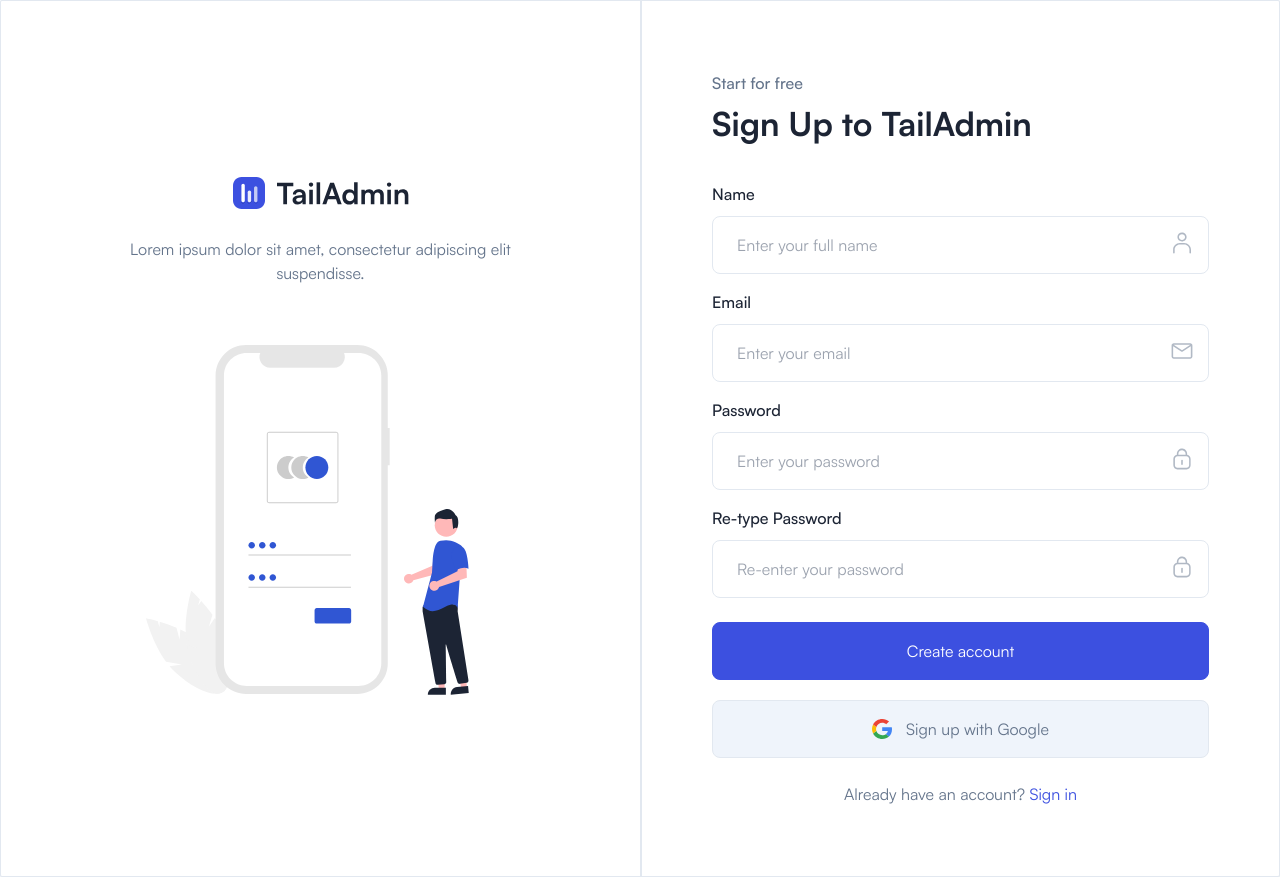
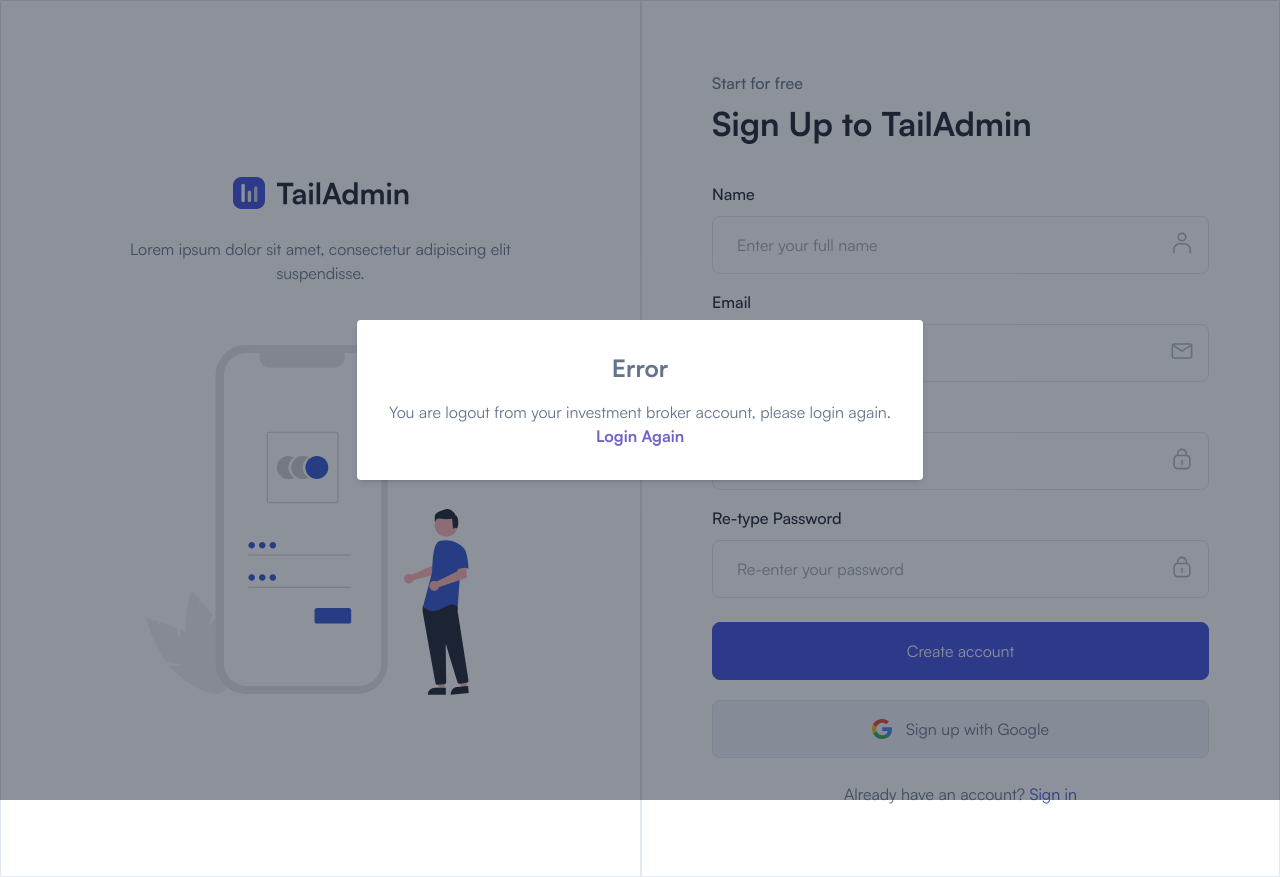
Before and after one commit to ridhampansuriya2000/EsTrading, a React (Vite) app: page /auth/signup in a window 1280 px wide. Built offline with nearby package versions, Linux system fonts and the light colour scheme.

Commit message:
add logout page

```diff
--- a/src/App.tsx
+++ b/src/App.tsx
@@ -7,11 +7,13 @@
 import SignUp from './pages/Authentication/SignUp';
 import Loader from './common/Loader';
 import routes from './routes';
+import Model from './components/LogOutModel';
 
 const DefaultLayout = lazy(() => import('./layout/DefaultLayout'));
 
 function App() {
   const [loading, setLoading] = useState<boolean>(true);
+  const [openModel,setOpenModel]=useState(true)
 
   useEffect(() => {
     setTimeout(() => setLoading(false), 1000);
@@ -29,7 +31,7 @@
       <Routes>
         <Route path="/auth/signin" element={<SignIn />} />
         <Route path="/auth/signup" element={<SignUp />} />
-        <Route element={<DefaultLayout />}>
+        <Route element={<DefaultLayout setOpenModel={setOpenModel} />}>
           <Route index element={<ECommerce />} />
           {routes.map((routes, index) => {
             const { path, component: Component } = routes;
@@ -47,6 +49,7 @@
           })}
         </Route>
       </Routes>
+      { openModel&& <Model setOpenModel={setOpenModel}/>}
     </>
   );
 }
--- a/src/components/DropdownUser.tsx
+++ b/src/components/DropdownUser.tsx
@@ -1,11 +1,12 @@
 import { useEffect, useRef, useState } from 'react';
 import { Link } from 'react-router-dom';
+import Model from "./LogOutModel"
 
 import UserOne from '../images/user/user-01.png';
 
-const DropdownUser = () => {
+const DropdownUser = ({setOpenModel}:any) => {
   const [dropdownOpen, setDropdownOpen] = useState(false);
-
+// const [openModel,setOpenModel]=useState(true)
   const trigger = useRef<any>(null);
   const dropdown = useRef<any>(null);
 
@@ -34,6 +35,10 @@
     document.addEventListener('keydown', keyHandler);
     return () => document.removeEventListener('keydown', keyHandler);
   });
+
+  const openLogoutModel=()=>{
+    setOpenModel(true)
+  }
 
   return (
     <div className="relative">
@@ -155,7 +160,7 @@
             </Link>
           </li>
         </ul>
-        <button className="flex items-center gap-3.5 py-4 px-6 text-sm font-medium duration-300 ease-in-out hover:text-primary lg:text-base">
+        <button className="flex items-center gap-3.5 py-4 px-6 text-sm font-medium duration-300 ease-in-out hover:text-primary lg:text-base" onClick={()=>{openLogoutModel}}>
           <svg
             className="fill-current"
             width="22"
@@ -177,6 +182,7 @@
         </button>
       </div>
       {/* <!-- Dropdown End --> */}
+     {/*{ openModel&& <Model openLogoutModel={openLogoutModel}/>}*/}
     </div>
   );
 };
--- a/src/components/Header.tsx
+++ b/src/components/Header.tsx
@@ -5,10 +5,7 @@
 import DropdownNotification from './DropdownNotification';
 import DropdownUser from './DropdownUser';
 
-const Header = (props: {
-  sidebarOpen: string | boolean | undefined;
-  setSidebarOpen: (arg0: boolean) => void;
-}) => {
+const Header = (props: any) => {
   return (
     <header className="sticky top-0 z-999 flex w-full bg-white drop-shadow-1 dark:bg-boxdark dark:drop-shadow-none">
       <div className="flex flex-grow items-center justify-between py-4 px-4 shadow-2 md:px-6 2xl:px-11">
@@ -113,7 +110,7 @@
           </ul>
 
           {/* <!-- User Area --> */}
-          <DropdownUser />
+          <DropdownUser setOpenModel={props.setOpenModel} />
           {/* <!-- User Area --> */}
         </div>
       </div>
--- /dev/null
+++ b/src/components/LogOutModel.tsx
@@ -0,0 +1,23 @@
+import React from 'react';
+import { Link } from 'react-router-dom';
+
+const Model = ({openLogoutModel}:any) => {
+  return (
+    <div className="error-modal fixed inset-0 overflow-hidden bg-black bg-opacity-50 z-50">
+      <div className="flex items-center justify-center min-h-screen">
+        <div className="bg-white p-8 rounded shadow-md text-center">
+          <h2 className="text-2xl font-bold mb-4">Error</h2>
+          <p className="text-red-500">You are logout from your investment broker account, please login again.</p>
+          <a href={'https://www.interactivebrokers.co.in/sso/Login?RL=1'}
+            onClick={openLogoutModel}
+            className="mt-4 bg-red-500 hover:bg-red-700 text-[#7262c5] font-bold py-2 px-4 rounded"
+          >
+            Login Again
+          </a>
+        </div>
+      </div>
+    </div>
+  );
+};
+
+export default Model;
--- a/src/layout/DefaultLayout.tsx
+++ b/src/layout/DefaultLayout.tsx
@@ -3,9 +3,9 @@
 import Sidebar from '../components/Sidebar';
 import { Outlet } from 'react-router-dom';
 
-const DefaultLayout = () => {
+const DefaultLayout = ({setOpenModel} : any) => {
   const [sidebarOpen, setSidebarOpen] = useState(false);
-
+  // const [openModel,setOpenModel]=useState(true)
   return (
     <div className="dark:bg-boxdark-2 dark:text-bodydark">
       {/* <!-- ===== Page Wrapper Start ===== --> */}
@@ -17,7 +17,7 @@
         {/* <!-- ===== Content Area Start ===== --> */}
         <div className="relative flex flex-1 flex-col overflow-y-auto overflow-x-hidden">
           {/* <!-- ===== Header Start ===== --> */}
-          <Header sidebarOpen={sidebarOpen} setSidebarOpen={setSidebarOpen} />
+          <Header sidebarOpen={sidebarOpen} setSidebarOpen={setSidebarOpen} setOpenModel={setOpenModel}/>
           {/* <!-- ===== Header End ===== --> */}
 
           {/* <!-- ===== Main Content Start ===== --> */}
```
Also changed, not shown: 1 other file (tests, documents, lock files or other folders).
